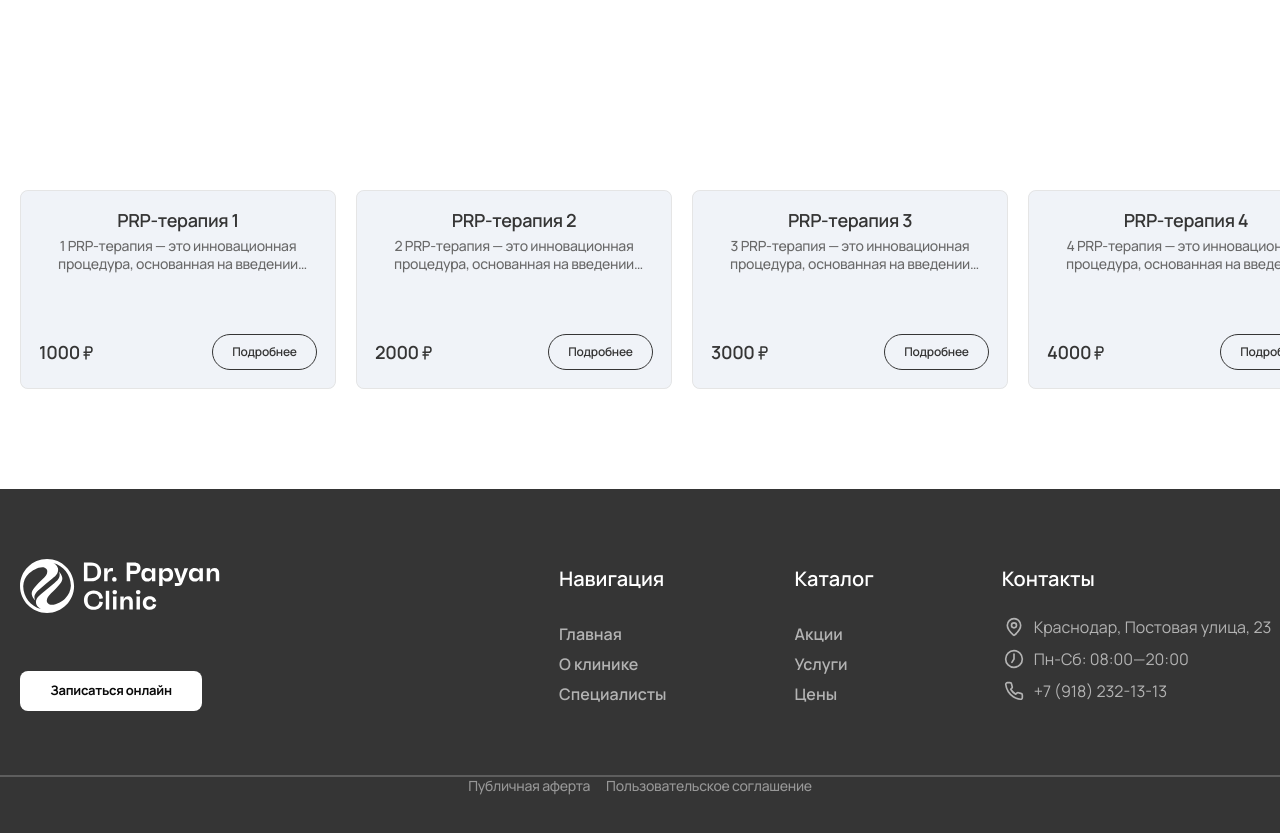
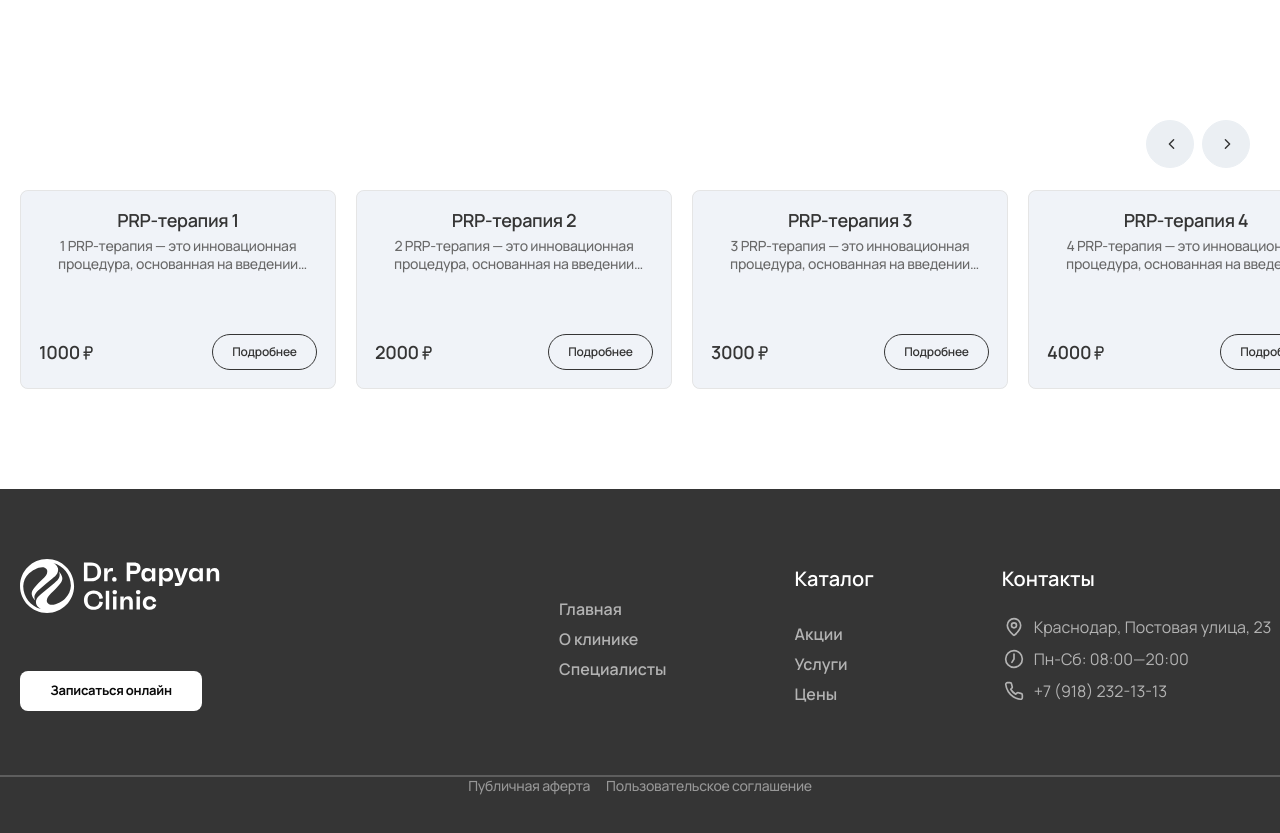
Before and after one commit to Vadim4ick/papyan, a Next.js app: page /therapy/1 in a window 1280 px wide. Shown: the part 1160-1993 px from the top of the page. Built offline with nearby package versions, Linux system fonts and the light colour scheme.

Commit message:
fix image и slider враппера

```diff
--- a/src/components/Footer.tsx
+++ b/src/components/Footer.tsx
@@ -1,4 +1,5 @@
-import Link from "next/link";
+
+  import Link from "next/link";
 import { LogoFooter } from "@/shared/icons/LogoFooter";
 import { Button } from "./ui/button";
 import { Container } from "./ui/container";
@@ -23,8 +24,7 @@ const Footer = () => {
           <div className="w-full flex justify-between gap-[56px] xl:gap-[128px] flex-wrap lg:flex-nowrap lg:max-w-[701px]">
             <div className="flex flex-col gap-[32px]">
               <h4 className="font-[600] text-white text-[20px] leading-[25px]">
-                Навигация
-              </h4>
+               </h4>
 
               <div className="flex flex-col gap-2">
                 <Link
--- a/src/components/slider/image-slider.tsx
+++ b/src/components/slider/image-slider.tsx
@@ -9,6 +9,8 @@ import { ModalGallery } from "./modal-gallery";
 import { IImage } from "@/shared/types/types";
 import "swiper/css";
 import "./styles.css"
+import { useClientMediaQuery } from "@/shared/hooks/useClientMediaQuery";
+import React from "react";
 
 
 interface SliderWrapperProps {
@@ -17,6 +19,8 @@ interface SliderWrapperProps {
 }
 
 function ImageSlider({ images, className }: SliderWrapperProps) {
+  const isTablet = useClientMediaQuery("(max-width: 1024px)");
+  const isMobile = useClientMediaQuery("(max-width: 768px)");
   const [isModalOpen, setModalOpen] = useState(false);
   const [activeIndex, setActiveIndex] = useState(0);
 
@@ -25,9 +29,13 @@ function ImageSlider({ images, className }: SliderWrapperProps) {
     setModalOpen(true);
   };
 
+  const slideCount = images.length;
+  const isNavigationDisabled = slideCount <= 4;
+
   return (
     <>
       <div className="slider-wrapper relative w-full">
+      {isTablet || !isNavigationDisabled && (
         <div className="swiper-nav">
           <Button variant="arrow" className="button-prev">
             <ChevronLeft width={17} />
@@ -36,10 +44,12 @@ function ImageSlider({ images, className }: SliderWrapperProps) {
             <ChevronRight width={17} />
           </Button>
         </div>
+      )}
         <Swiper
           slidesPerView={"auto"}
           spaceBetween={20}
           modules={[Pagination, Navigation]}
+          loop={!isNavigationDisabled}
           navigation={{
             nextEl: ".button-next",
             prevEl: ".button-prev",
--- a/src/components/slider/slider-wrapper.tsx
+++ b/src/components/slider/slider-wrapper.tsx
@@ -24,7 +24,7 @@ function SliderWrapper({ children, className }: SliderWrapperProps) {
 
   return (
     <div className="slider-wrapper relative w-full">
-      {isTablet || isNavigationDisabled && (
+      {isTablet || !isNavigationDisabled && (
         <div className="swiper-nav">
           <Button variant="arrow" className="btn-prev">
             <ChevronLeft width={17} />
```
